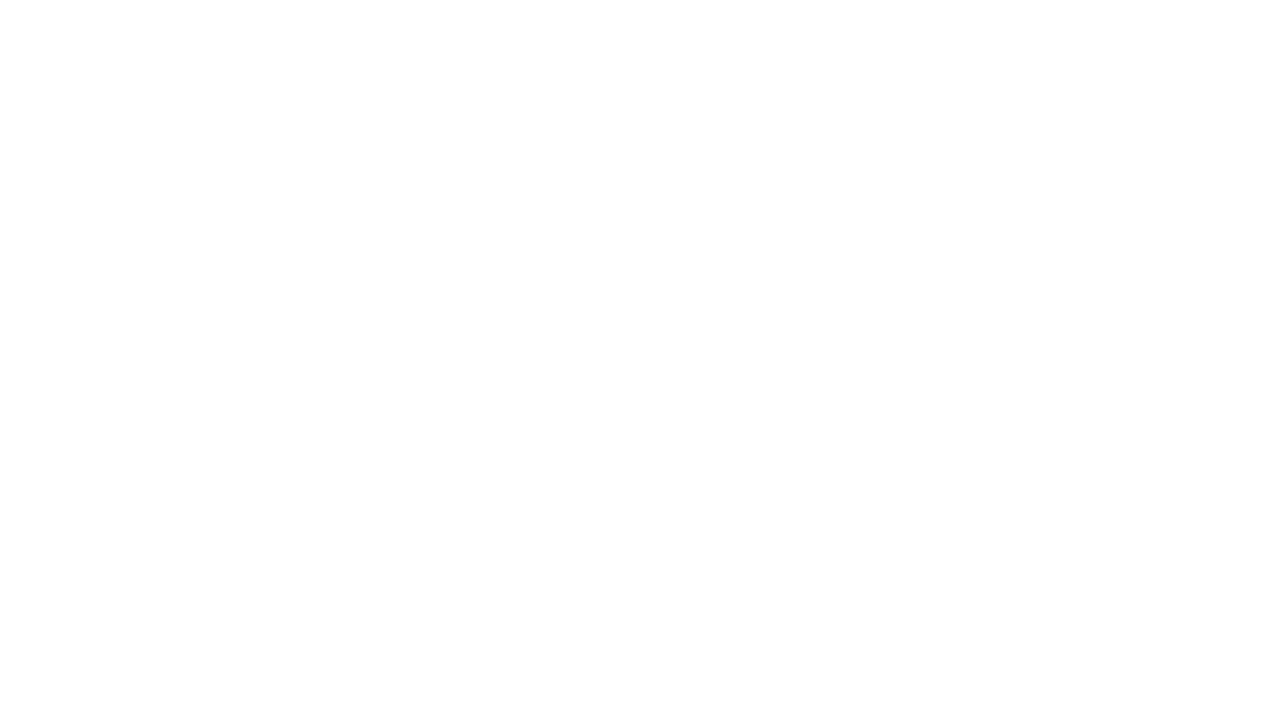
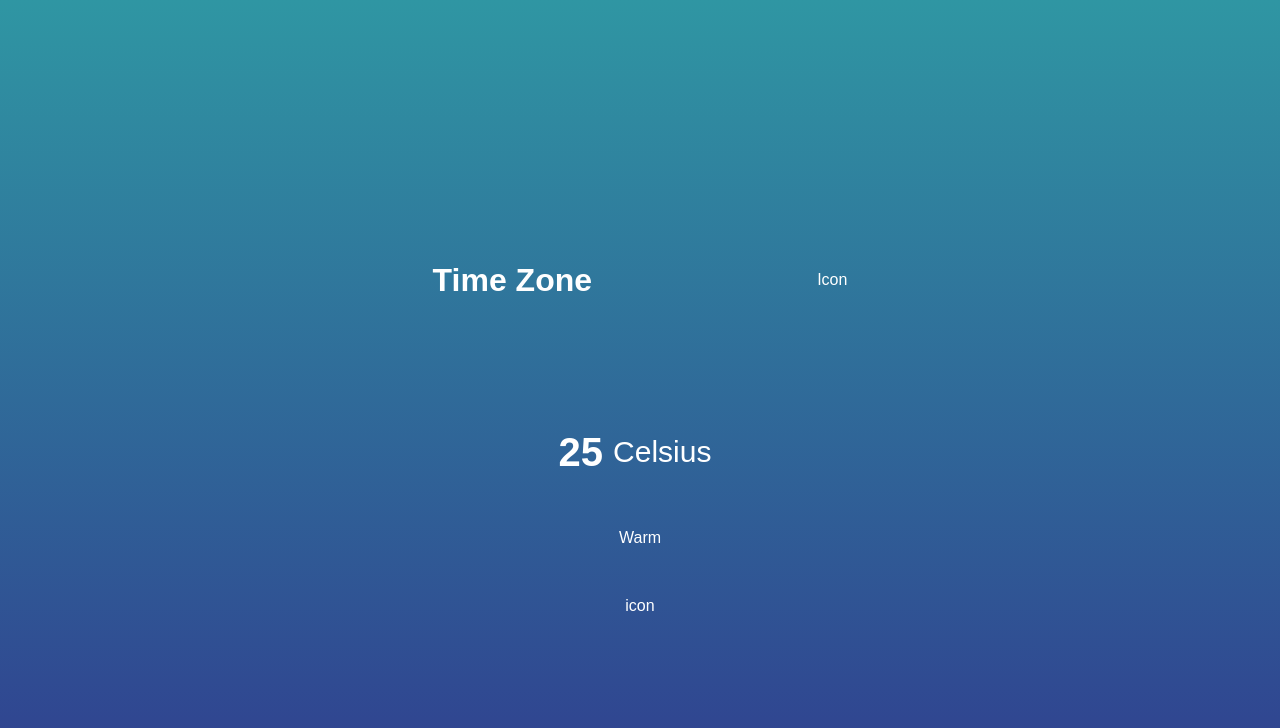
Before and after one commit to ejkington/Weatherapp, a plain HTML site: page index.html in a window 1280 px wide. Drawn offline with Linux system fonts and the light colour scheme.

Commit message:
Add html and css. start to add js

```diff
--- a/app.js
+++ b/app.js
@@ -0,0 +1,13 @@
+window.addEventListener('load', () => {
+    let long;
+    let lat;
+
+    if (navigator.geolocation) {
+        navigator.geolocation.getCurrentPosition(position => {
+            long = position.coords.longitude;
+            lat = position.coords.latitude;
+        })
+    } else {
+        h1.textContent = 'You have to accept for us to get you location'
+    }
+});
--- a/index.html
+++ b/index.html
@@ -5,13 +5,24 @@
     <meta charset="UTF-8">
     <meta http-equiv="X-UA-Compatible" content="IE=edge">
     <meta name="viewport" content="width=device-width, initial-scale=1.0">
-    <link rel="stylesheet" href="./styles.css" />
+    <link rel="stylesheet" href="styles.css" />
     <title>Weather App</title>
 </head>
 
 <body>
 
-
+    <div class="location">
+        <h1 class="location-timezone" 2>Time Zone</h1>
+        <p>Icon</p>
+    </div>
+    <div class="temperature">
+        <div class="degree-section">
+            <h2 class="celsius">25</h2>
+            <span>Celsius</span>
+        </div>
+        <div class="temperature-description">Warm</div>
+        <p>icon</p>
+    </div>
 
     <script src="app.js"></script>
 </body>
--- a/styles.css
+++ b/styles.css
@@ -0,0 +1,44 @@
+* {
+    margin: 0;
+    padding: 0;
+    box-sizing: border-box;
+}
+
+body {
+    height: 100vh;
+    display: flex;
+    justify-content: center;
+    flex-direction: column;
+    align-items: center;
+    background: linear-gradient(rgb(47, 150, 163), rgb(48, 62, 143));
+    font-family: sans-serif;
+    color: white;
+}
+
+.location,
+.temperature {
+    height: 30vh;
+    width: 50%;
+    display: flex;
+    justify-content: space-around;
+    align-items: center;
+}
+
+.temperature {
+    flex-direction: column;
+}
+
+.degree-section {
+    display: flex;
+    align-items: center;
+    cursor: pointer;
+}
+
+.degree-section span {
+    margin: 10px;
+    font-size: 30px;
+}
+
+.degree-section h2 {
+    font-size: 40px;
+}
```
